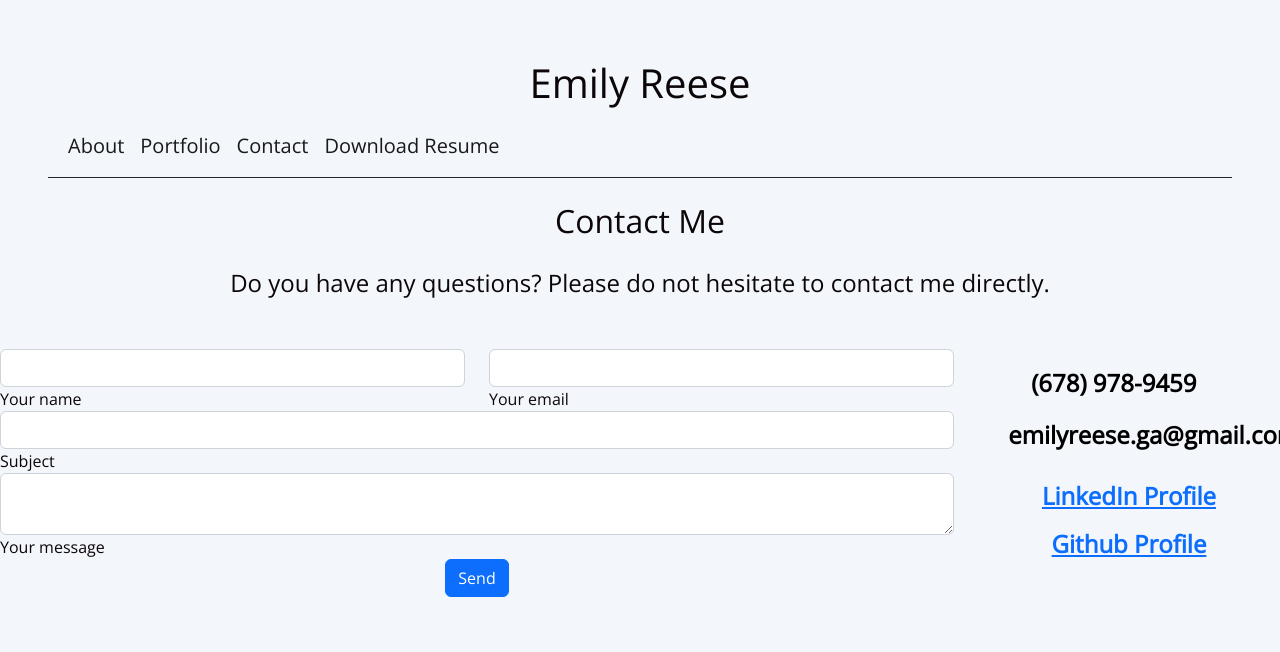
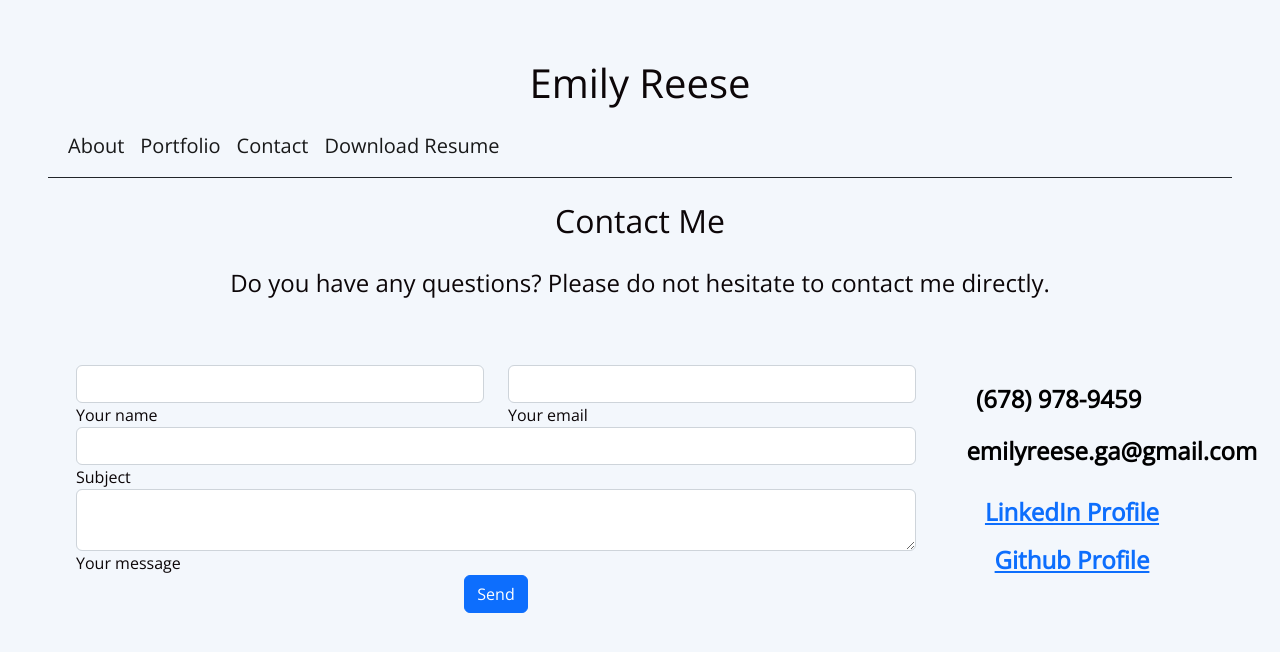
Before and after one commit to EmiReese/portfolio2, a React (Create React App) app: page /portfolio2/contact in a window 1280 px wide. Shown: the top 652 px of the page. Built offline with nearby package versions, Linux system fonts and the light colour scheme.

Commit message:
The contact information page looks how I want it to look.

```diff
--- a/src/components/ContactInfo.js
+++ b/src/components/ContactInfo.js
@@ -6,11 +6,11 @@ export default function Contact() {
 return (
 
     <section class="mb-4">
-        <h2 class="h1-responsive font-weight-bold text-center my-4">Contact Me</h2>
+    <h2 class="h1-responsive font-weight-bold text-center my-4">Contact Me</h2>
 
     <p class="text-center w-responsive mx-auto mb-5">Do you have any questions? Please do not hesitate to contact me directly.</p>
 
-    <div class="row">
+    <div class="row form">
 
       <div class="col-md-9 mb-md-0 mb-5">
          <form id="contact-form" name="contact-form" action="mail.php" method="POST">
--- a/src/components/carPortfolio.js
+++ b/src/components/carPortfolio.js
@@ -1,7 +1,4 @@
 import Carousel from 'react-bootstrap/Carousel';
-import CharityLocator from '../images/CharityLocator.jpg';
-import HandyCart from '../images/HandyCart.jpg';
-import VirtualPets from '../images/VirtualPets.png';
 import '../stylesheets/carPortfolio.css'
 import grey from '../images/grey.webp'
 function DarkVariantExample() {
--- a/src/stylesheets/contactInfo.css
+++ b/src/stylesheets/contactInfo.css
@@ -8,3 +8,6 @@
   font-size: 1.5rem;
   font-weight: bold;
 }
+.form {
+  margin: 5%;
+}
```
